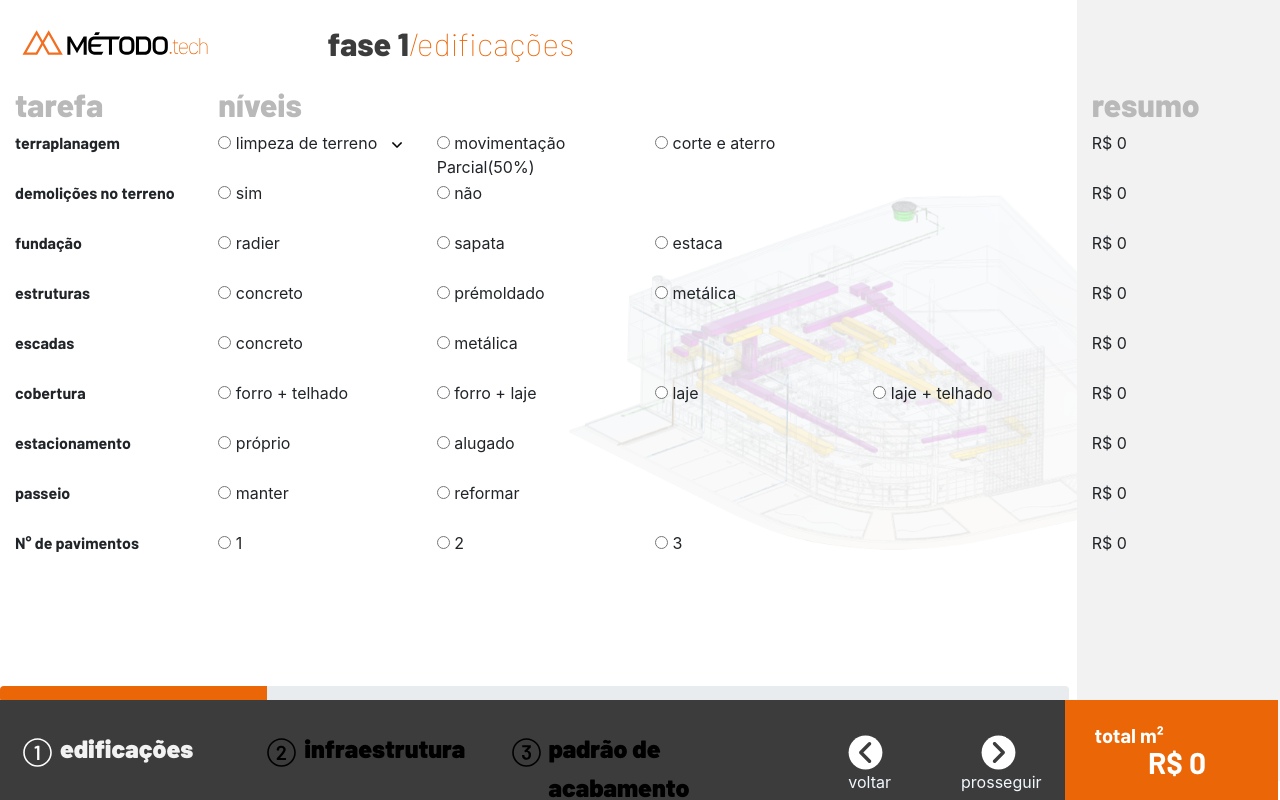
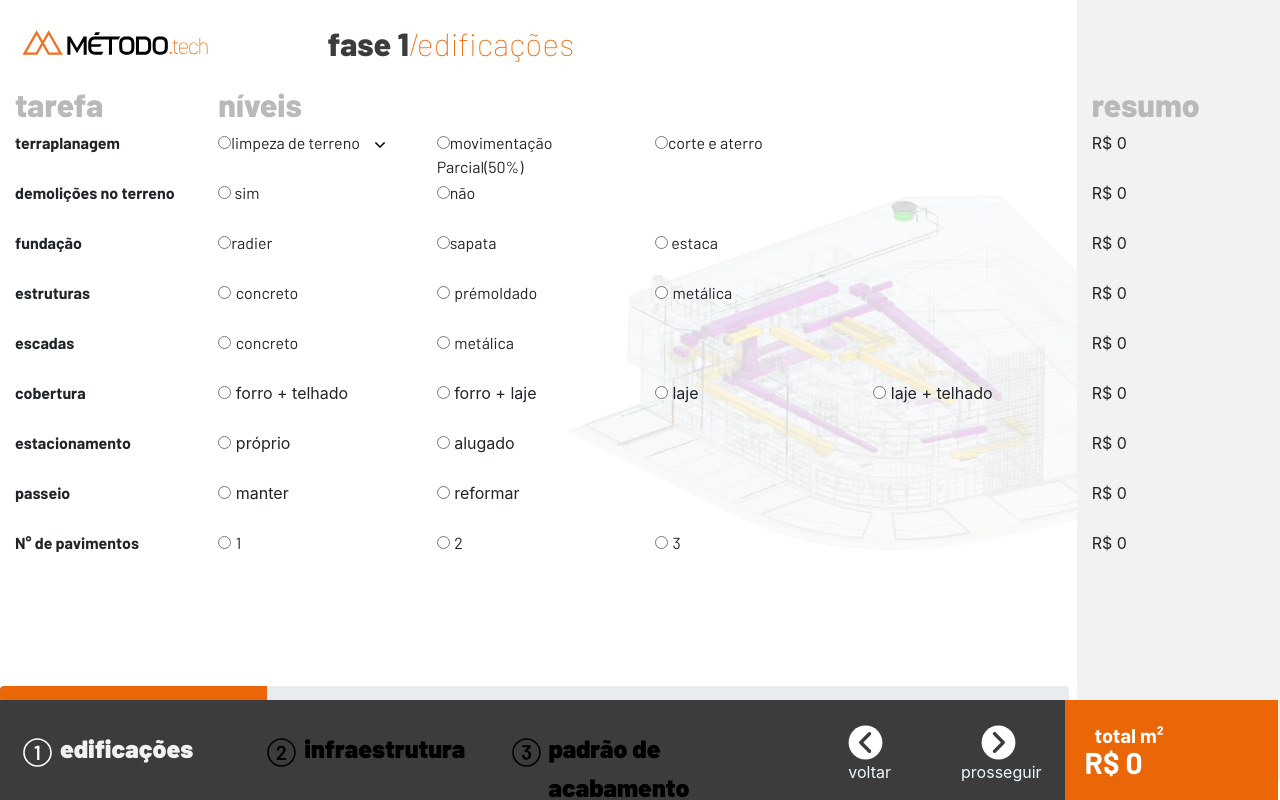
Before and after one commit to dieguto/metodo-construtor-virtual, a React (Create React App) app in the folder construtor-virtual/: page /reforma in a window 1280 px wide. Shown: the top 800 px of the page. Built offline with nearby package versions, Linux system fonts and the light colour scheme.

Commit message:
Alterações nas fontes, rodapé e colocando sessionStorage

```diff
--- a/construtor-virtual/src/components/Edificacoes.js
+++ b/construtor-virtual/src/components/Edificacoes.js
@@ -74,6 +74,7 @@ export default class Edificacoes extends Component {
 
   componentDidMount() {
     this.pegarLista();
+    // this.salvarDadosLocalVoltar();
   }
 
   pegarLista() {
@@ -158,6 +159,26 @@ export default class Edificacoes extends Component {
     // this.setState({ total: total });
     browserHistory.push("/infraestrutura");
   }
+
+  // salvarDadosLocalVoltar() {
+  //   // e.preventDefault();
+  //   let total = parseInt(sessionStorage.getItem("total")) || 0; //  0 50  99
+  //   let newSomaEd = this.state.somaEdificacoes; //  50  48  54
+  //   let somaEd = parseInt(sessionStorage.getItem("edificacoes")) || 0; //  0  50  48
+
+  //   sessionStorage.setItem("edificacoes", this.state.somaEdificacoes); //  50 48  54
+
+  //   if (total === 0) {
+  //     // true  false   false
+  //     total = newSomaEd; //  50
+  //   } else {
+  //     total -= somaEd; //  50-50=0  99-48=51
+  //     total += newSomaEd; //  0+48=48   51+54=105
+  //   }
+  //   sessionStorage.setItem("total", total); //  50  48  105
+  //   // this.setState({ total: total });
+  //   // browserHistory.push("/infraestrutura");
+  // }
 
   mudarItem1(e) {
     let value = parseInt(e.target.value);
@@ -422,7 +443,7 @@ export default class Edificacoes extends Component {
               value="5"
               id="limpeza-terreno"
             />
-            <span className="barlow-semibold"></span> limpeza de terreno
+            <span className="barlow-regular">limpeza de terreno</span>
             {/* teste */}
             <Example></Example>
             {/* teste */}
@@ -435,7 +456,7 @@ export default class Edificacoes extends Component {
               value="6"
               id="movimentacao"
             />
-            <span className="barlow-semibold"></span> movimentação Parcial(50%)
+            <span className="barlow-regular">movimentação Parcial(50%)</span>
           </div>
           <div className="col-2  regular">
             <input
@@ -445,7 +466,7 @@ export default class Edificacoes extends Component {
               value="7"
               id="corte-e-aterro"
             />
-            <span className="barlow-semibold"></span> corte e aterro
+            <span className="barlow-regular">corte e aterro</span>
           </div>
           <div className="col-1  regular"></div>
           <div className="col-1  regular"></div>
@@ -467,7 +488,7 @@ export default class Edificacoes extends Component {
               value="5"
               id="sim"
             />
-            <span className=""> sim</span>
+            <span className="barlow-regular"> sim</span>
           </div>
           <div className="col-2  regular">
             <input
@@ -476,7 +497,7 @@ export default class Edificacoes extends Component {
               onClick={e => this.mudarItem2(e)}
               value="0"
             />
-            <span className="barlow-semibold"></span> não
+            <span className="barlow-regular">não</span>
           </div>
           <div className="col-2  regular"></div>
           <div className="col-2  regular"></div>
@@ -496,7 +517,7 @@ export default class Edificacoes extends Component {
               value="5"
               id="radier"
             />
-            <span className="barlow-semibold"></span> radier
+            <span className="barlow-regular">radier</span>
           </div>
           <div className="col-2  regular">
             <input
@@ -506,7 +527,7 @@ export default class Edificacoes extends Component {
               value="6"
               id="sapata"
             />
-            <span className="barlow-semibold"></span> sapata
+            <span className="barlow-regular">sapata</span>
           </div>
           <div className="col-2 ">
             <input
@@ -516,7 +537,7 @@ export default class Edificacoes extends Component {
               value="7"
               id="estaca"
             />
-            <span className=""> estaca</span>{" "}
+            <span className="barlow-regular"> estaca</span>{" "}
           </div>
           <div className="col-2  regular"></div>
           <div className="col-2  regular menu-resumo">
@@ -535,7 +556,7 @@ export default class Edificacoes extends Component {
               value="5"
               id="concreto-estrutura"
             />{" "}
-            concreto
+            <span className="barlow-regular">concreto</span>
           </div>
           <div className="col-2  regular">
             <input
@@ -545,7 +566,7 @@ export default class Edificacoes extends Component {
               value="6"
               id="premoldado"
             />{" "}
-            prémoldado
+            <span className="barlow-regular">prémoldado</span>
           </div>
           <div className="col-2  regular">
             <input
@@ -555,7 +576,7 @@ export default class Edificacoes extends Component {
               value="7"
               id="metalica-estruturas"
             />{" "}
-            metálica
+            <span className="barlow-regular">metálica</span>
           </div>
           <div className="col-2  regular"></div>
           <div className="col-2  regular menu-resumo">
@@ -573,7 +594,7 @@ export default class Edificacoes extends Component {
               value="6"
               id="concreto-escada"
             />{" "}
-            concreto
+            <span className="barlow-regular">concreto</span>
           </div>
           <div className="col-2  regular">
             <input
@@ -583,13 +604,13 @@ export default class Edificacoes extends Component {
               value="7"
               id="metalica-escadas"
             />{" "}
-            metálica
+            <span className="barlow-regular">metálica</span>
           </div>
           <div className="col-2  regular"></div>
           <div className="col-2  regular"></div>
           <div className="col-2  regular menu-resumo">
             {" "}
-            R$ {this.state.item5}
+            <span className="barlow-regular"></span>R$ {this.state.item5}
           </div>
 
           {/* COBERTURA */}
@@ -603,7 +624,7 @@ export default class Edificacoes extends Component {
               value="4"
               id="forro-telhado"
             />{" "}
-            forro + telhado
+            <span className="barlow-regular"></span>forro + telhado
           </div>
           <div className="col-2  regular">
             <input
@@ -613,7 +634,7 @@ export default class Edificacoes extends Component {
               value="5"
               id="forro-laje"
             />{" "}
-            forro + laje
+            <span className="barlow-regular"></span>forro + laje
           </div>
           <div className="col-2  regular">
             <input
@@ -623,7 +644,7 @@ export default class Edificacoes extends Component {
               value="6"
               id="laje"
             />{" "}
-            laje
+            <span className="barlow-regular"></span>laje
           </div>
           <div className="col-2  regular">
             <input
@@ -633,11 +654,11 @@ export default class Edificacoes extends Component {
               value="7"
               id="laje-telhado"
             />{" "}
-            laje + telhado
+            <span className="barlow-regular"></span>laje + telhado
           </div>
           <div className="col-2  regular menu-resumo">
             {" "}
-            R$ {this.state.item6}
+            <span className="barlow-regular"></span>R$ {this.state.item6}
           </div>
 
           {/* ESTACIONAMENTO */}
@@ -651,7 +672,7 @@ export default class Edificacoes extends Component {
               value="5"
               id="proprio"
             />{" "}
-            próprio
+            <span className="barlow-regular"></span> próprio
           </div>
           <div className="col-2  regular">
             <input
@@ -661,12 +682,12 @@ export default class Edificacoes extends Component {
               value="6"
               id="alugado"
             />{" "}
-            alugado
+            <span className="barlow-regular"></span>alugado
           </div>
           <div className="col-2  regular"></div>
           <div className="col-2  regular"></div>
           <div className="col-2  regular menu-resumo">
-            R$ {this.state.item7}
+            <span className="barlow-regular"></span>R$ {this.state.item7}
           </div>
 
           {/* PASSEIO */}
@@ -680,7 +701,7 @@ export default class Edificacoes extends Component {
               value="5"
               id="manter"
             />{" "}
-            manter
+            <span className="barlow-regular"></span>manter
           </div>
           <div className="col-2  regular">
             <input
@@ -690,7 +711,7 @@ export default class Edificacoes extends Component {
               value="6"
               id="reformar"
             />{" "}
-            reformar
+            <span className="barlow-regular"></span>reformar
           </div>
           <div className="col-2  regular"></div>
           <div className="col-2  regular"></div>
@@ -712,7 +733,7 @@ export default class Edificacoes extends Component {
               value="5"
               id="1"
             />{" "}
-            1
+            <span className="barlow-regular">1</span>
           </div>
           <div className="col-2  regular">
             <input
@@ -722,7 +743,7 @@ export default class Edificacoes extends Component {
               value="6"
               id="2"
             />{" "}
-            2
+            <span className="barlow-regular">2</span>
           </div>
           <div className="col-2  regular">
             <input
@@ -732,7 +753,7 @@ export default class Edificacoes extends Component {
               value="7"
               id="3"
             />{" "}
-            3
+            <span className="barlow-regular">3</span>
           </div>
           <div className="col-2  regular"></div>
           <div className="col-2  regular menu-resumo">
@@ -772,7 +793,7 @@ export default class Edificacoes extends Component {
                 />
               </div>
               <div className="fonte-footer-pag ">
-                <span className="texto-rodape barlow branco-metodo">
+                <span className="texto-rodape barlow-padrao branco-metodo">
                   edificações
                 </span>
               </div>
@@ -787,7 +808,7 @@ export default class Edificacoes extends Component {
                 />
               </div>
               <div className="fonte-footer-pag ">
-                <span className="texto-rodape barlow black">
+                <span className="texto-rodape barlow-padrao black">
                   infraestrutura
                 </span>
               </div>
@@ -803,7 +824,7 @@ export default class Edificacoes extends Component {
                 />
               </div>
               <div className="fonte-footer-pag ">
-                <span className="texto-rodape barlow black">
+                <span className="texto-rodape barlow-padrao black">
                   padrão de acabamento
                 </span>
               </div>
--- a/construtor-virtual/src/components/InfraEstrutura.js
+++ b/construtor-virtual/src/components/InfraEstrutura.js
@@ -34,6 +34,7 @@ export default class InfraEstrutura extends Component {
 
   componentDidMount() {
     this.pegarLista();
+    // this.salvarDadosLocalVoltar();
   }
 
   pegarLista() {
@@ -119,6 +120,26 @@ export default class InfraEstrutura extends Component {
     // this.setState({ total: total });
     browserHistory.push("/padraoacabamento");
   }
+
+  // salvarDadosLocalVoltar() {
+  //   // e.preventDefault();
+  //   let total = parseInt(sessionStorage.getItem("total")) || 0; //  0 50  99
+  //   let newSomaEd = this.state.somaEdificacoes; //  50  48  54
+  //   let somaEd = parseInt(sessionStorage.getItem("edificacoes")) || 0; //  0  50  48
+
+  //   sessionStorage.setItem("edificacoes", this.state.somaEdificacoes); //  50 48  54
+
+  //   if (total === 0) {
+  //     // true  false   false
+  //     total = newSomaEd; //  50
+  //   } else {
+  //     total -= somaEd; //  50-50=0  99-48=51
+  //     total += newSomaEd; //  0+48=48   51+54=105
+  //   }
+  //   sessionStorage.setItem("total", total); //  50  48  105
+  //   // this.setState({ total: total });
+  //   // browserHistory.push("/construcao");
+  // }
 
   mudarItem1(e) {
     let value = parseInt(e.target.value);
@@ -910,7 +931,9 @@ export default class InfraEstrutura extends Component {
                 />
               </div>
               <div className="fonte-footer-pag ">
-                <span className="texto-rodape barlow black">edificações</span>
+                <span className="texto-rodape barlow-padrao black">
+                  edificações
+                </span>
               </div>
             </div>
 
@@ -923,7 +946,7 @@ export default class InfraEstrutura extends Component {
                 />
               </div>
               <div className="fonte-footer-pag ">
-                <span className="texto-rodape barlow branco-metodo">
+                <span className="texto-rodape barlow-padrao branco-metodo">
                   infraestrutura
                 </span>
               </div>
@@ -939,14 +962,14 @@ export default class InfraEstrutura extends Component {
                 />
               </div>
               <div className="fonte-footer-pag ">
-                <span className="texto-rodape barlow black">
+                <span className="texto-rodape barlow-padrao black">
                   padrão de acabamento
                 </span>
               </div>
             </div>
 
             <div className="box-rodape-icone2">
-              <Link to="/reforma">
+              <Link to="/construcao">
                 <div>
                   <img
                     className="tamanho-icone"
--- a/construtor-virtual/src/components/PadraoAcabamento.js
+++ b/construtor-virtual/src/components/PadraoAcabamento.js
@@ -938,7 +938,9 @@ export default class PadraoAcabamento extends Component {
                 />
               </div>
               <div className="fonte-footer-pag ">
-                <span className="texto-rodape barlow black">edificações</span>
+                <span className="texto-rodape barlow-padrao black">
+                  edificações
+                </span>
               </div>
             </div>
 
@@ -951,7 +953,7 @@ export default class PadraoAcabamento extends Component {
                 />
               </div>
               <div className="fonte-footer-pag ">
-                <span className="texto-rodape barlow black">
+                <span className="texto-rodape barlow-padrao black">
                   infraestrutura
                 </span>
               </div>
@@ -967,7 +969,7 @@ export default class PadraoAcabamento extends Component {
                 />
               </div>
               <div className="fonte-footer-pag ">
-                <span className="texto-rodape barlow branco-metodo">
+                <span className="texto-rodape barlow-padrao branco-metodo">
                   padrão de acabamento
                 </span>
               </div>
--- a/construtor-virtual/src/components/Resultado.js
+++ b/construtor-virtual/src/components/Resultado.js
@@ -1,5 +1,5 @@
 import React, { Component } from "react";
-import { Link } from "react-router";
+import { Link, browserHistory } from "react-router";
 
 // import { Container } from './styles';
 
@@ -16,6 +16,17 @@ import IconeVoltar from "../Assets/icons/icon_voltar.svg";
 import MetodoLogo from "../Assets/icons/logo_mtdtech.svg";
 
 export default class Resultado extends Component {
+  componentDidMount() {
+    var total = sessionStorage.getItem("total");
+    var edificacoes = sessionStorage.getItem("edificacoes");
+    var infra = sessionStorage.getItem("infraestrutura");
+  }
+
+  resetarStorage() {
+    sessionStorage.clear();
+    browserHistory.push("/");
+  }
+
   render() {
     return (
       <div className="">
@@ -129,7 +140,9 @@ export default class Resultado extends Component {
                 />
               </div>
               <div className="fonte-footer-pag ">
-                <span className="texto-rodape barlow black">edificações</span>
+                <span className="texto-rodape barlow-padrao black">
+                  edificações
+                </span>
               </div>
             </div>
 
@@ -142,7 +155,7 @@ export default class Resultado extends Component {
                 />
               </div>
               <div className="fonte-footer-pag ">
-                <span className="texto-rodape barlow black">
+                <span className="texto-rodape barlow-padrao black">
                   infraestrutura
                 </span>
               </div>
@@ -158,7 +171,7 @@ export default class Resultado extends Component {
                 />
               </div>
               <div className="fonte-footer-pag ">
-                <span className="texto-rodape barlow black">
+                <span className="texto-rodape barlow-padrao black">
                   padrão de acabamento
                 </span>
               </div>
@@ -178,7 +191,7 @@ export default class Resultado extends Component {
             </div>
 
             <div className="box-rodape-icone3">
-              <Link to="/">
+              <Link onClick={e => this.resetarStorage(e)} to="/">
                 <div>
                   <img
                     className="tamanho-icone"
--- a/construtor-virtual/src/components/TipoDeServico.js
+++ b/construtor-virtual/src/components/TipoDeServico.js
@@ -11,14 +11,14 @@ export default class TipoDeServico extends Component {
         <div className="row tamanho-caixa">
           <div className="col-6 border  background-btn1">
             <Link className="text-decoration-none" to="/construcao">
-              <button className="btn-prosseguir1 preto-metodo barlow">
+              <button className="btn-prosseguir1 preto-metodo barlow-padrao">
                 construir
               </button>
             </Link>
           </div>
           <div className="col-6 border background-btn2">
             <Link className="text-decoration-none" to="/reforma">
-              <button className="btn-prosseguir2 preto-metodo barlow">
+              <button className="btn-prosseguir2 preto-metodo barlow-padrao">
                 reformar
               </button>
             </Link>
--- a/construtor-virtual/src/css/edificacoes.css
+++ b/construtor-virtual/src/css/edificacoes.css
@@ -52,10 +52,6 @@ div.itens-titulos:hover + div.imagem-transitoria {
 
 .box-rodape-icone:nth-child(3) {
   width: 25%;
-}
-
-.box-rodape-icone2 {
-  width: 150px;
 }
 
 .box-rodape-icone3 {
@@ -126,7 +122,8 @@ div.itens-titulos:hover + div.imagem-transitoria {
   height: 70px;
   width: 215px;
   margin-bottom: 50px;
-  text-align: center;
+  text-align: left;
+  margin-left: 15px;
   font-size: 30px;
   color: white;
 }
--- a/construtor-virtual/src/css/fontes.css
+++ b/construtor-virtual/src/css/fontes.css
@@ -1,5 +1,5 @@
 @font-face {
-  font-family: barlow;
+  font-family: barlow-padrao;
   src: url(../Utils/fontes/barlow/Barlow-Black.otf);
 }
 
@@ -24,7 +24,7 @@
 }
 
 @font-face {
-  font-family: regular;
+  font-family: barlow-regular;
   src: url(../Utils/fontes/barlow/Barlow-Regular.otf);
 }
 
@@ -33,8 +33,8 @@
   margin: 0;
 }
 
-.barlow {
-  font-family: barlow;
+.barlow-padrao {
+  font-family: barlow-padrao;
 }
 
 .barlow-thin {
@@ -54,7 +54,7 @@
 }
 
 .barlow-regular {
-  font-family: regular;
+  font-family: barlow-regular;
 }
 
 .cor-padrao-metodo {
--- a/construtor-virtual/src/css/rodape.css
+++ b/construtor-virtual/src/css/rodape.css
@@ -15,11 +15,12 @@
 
 .box-rodape-icone2 {
   height: 100px;
+  width: 150px;
   box-sizing: border-box;
   background-color: #3c3c3c;
   /* text-align: left; */
   box-sizing: border-box;
-  padding-top: 30px;
+  padding-top: 20px;
   padding-left: 70px;
 
   color: aliceblue;
@@ -31,7 +32,7 @@
   background-color: #3c3c3c;
   text-align: center;
   box-sizing: border-box;
-  padding-top: 30px;
+  padding-top: 20px;
   padding-left: 15px;
 
   color: aliceblue;
--- a/construtor-virtual/src/index.js
+++ b/construtor-virtual/src/index.js
@@ -1,31 +1,25 @@
-import React from 'react';
-import ReactDOM from 'react-dom';
-import {Router, Route, browserHistory, IndexRoute} from 'react-router';
+import React from "react";
+import ReactDOM from "react-dom";
+import { Router, Route, browserHistory, IndexRoute } from "react-router";
 
+import App from "./App";
 
-import App from './App';
-
-import TelaInicial from './components/TipoDeServico';
-import Edificacoes from './components/Edificacoes';
-import InfraEstrutura from './components/InfraEstrutura';
-import PadraoAcabamento from './components/PadraoAcabamento';
-import Resultado from './components/Resultado';
+import TelaInicial from "./components/TipoDeServico";
+import Edificacoes from "./components/Edificacoes";
+import InfraEstrutura from "./components/InfraEstrutura";
+import PadraoAcabamento from "./components/PadraoAcabamento";
+import Resultado from "./components/Resultado";
 
 ReactDOM.render(
-    (
   <Router history={browserHistory}>
-            <Route path="/" component={App}>
+    <Route exact path="/" component={App}>
       <IndexRoute component={TelaInicial} />
       <Route path="/reforma" component={Edificacoes} />
       <Route path="/construcao" component={Edificacoes} />
       <Route path="/infraestrutura" component={InfraEstrutura} />
       <Route path="/padraoacabamento" component={PadraoAcabamento} />
       <Route path="/resultado" component={Resultado} />
-
     </Route>
-        </Router>
-    ),
-
-    document.getElementById('root')
-
+  </Router>,
+  document.getElementById("root")
 );
```
Lines whose indentation alone changed are shown as unchanged.
